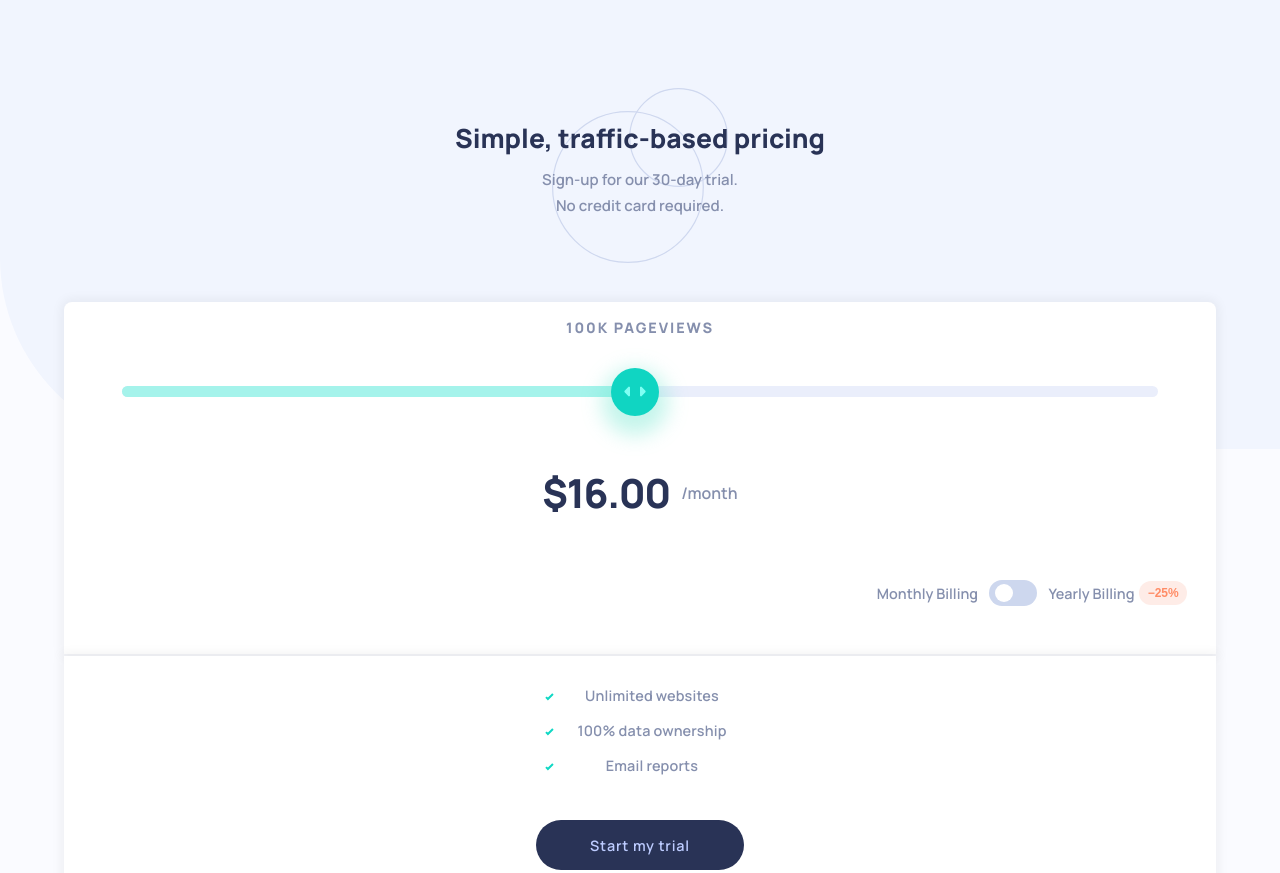
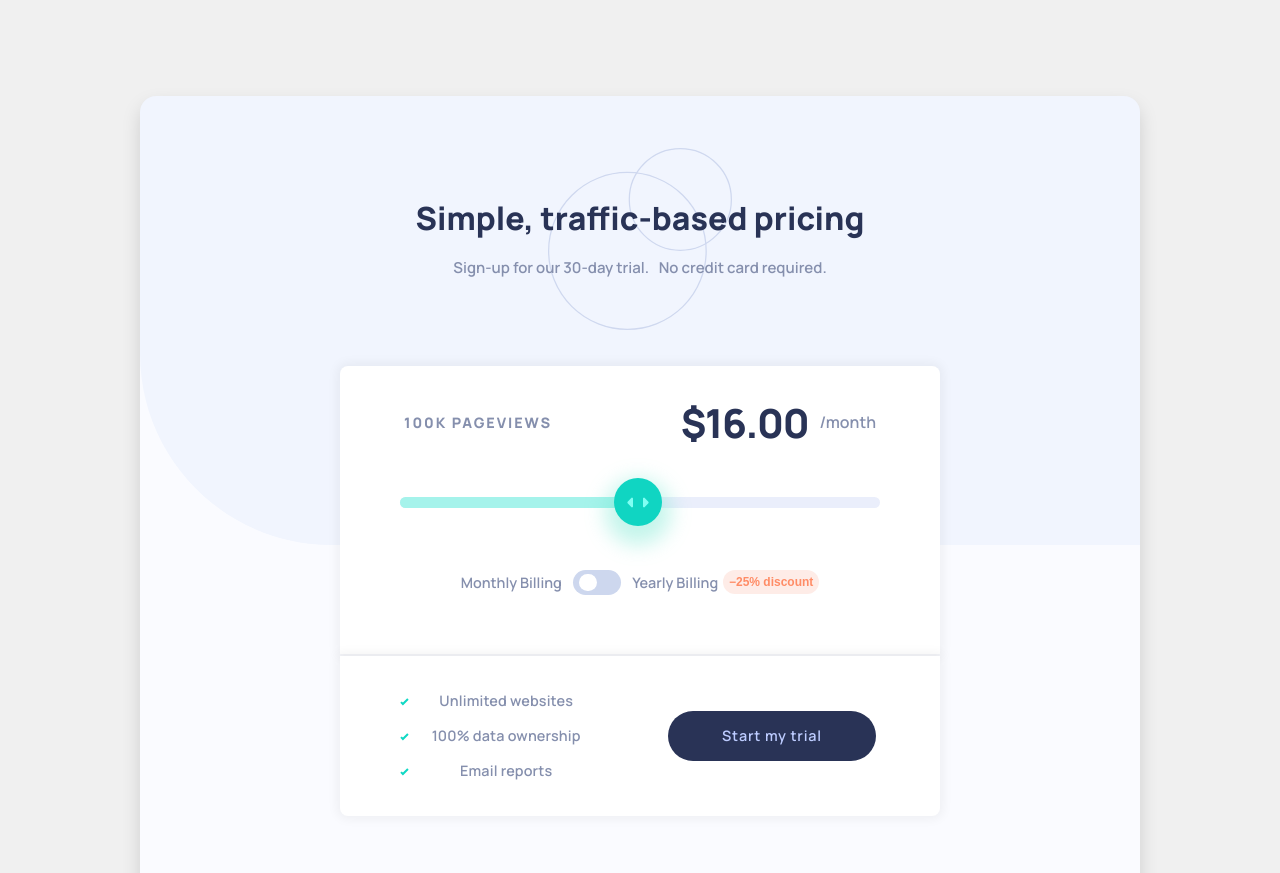
Before and after one commit to zuzzleberry/interactive-pricing-component, a plain HTML site: page index.html in a window 1280 px wide. Shown: the top 873 px of the page. Drawn offline with Linux system fonts and the light colour scheme.

Commit message:
"created desktop stylings"

```diff
--- a/index.html
+++ b/index.html
@@ -17,16 +17,22 @@
 
 
 <body>
-  <div id="main-block">
-    <div id="top">
+  <div id="main-container">
+    <div id="main-block">
       <div id="head">
         <div id="circles-container">
           <img id="circles" src="images/pattern-circles.svg">
         </div>
 
-        <h2>Simple, traffic-based pricing</h2>
-        <h3>Sign-up for our 30-day trial.</h3>
-        <h3>No credit card required. </h3>
+        <div id="headings">
+          <h2>Simple, traffic-based pricing</h2>
+          <div id="subheadings">
+            <h3>Sign-up for our 30-day trial.</h3>
+            <h3>No credit card required. </h3>
+          </div>
+        </div>
+
+
       </div>
 
 
@@ -54,6 +60,7 @@
           Yearly Billing
 
           <button id="discount-btn-body">−25%</button>
+          <button id="discount-btn-body--large">−25% discount</button>
         </div>
       </div>
 
@@ -74,6 +81,9 @@
 
     </div>
   </div>
+  </div>
+
+
 
 
 
--- a/style.css
+++ b/style.css
@@ -6,16 +6,22 @@ body {
   margin-top: 0;
   font-family: "Manrope", sans-serif;
   text-align: center;
+  background-color: #f0f0f0;
+}
+
+#main-container {
   background-color: hsl(230, 100%, 99%);
   background-image: url("images/bg-pattern.svg");
   background-origin: content-box;
   background-repeat: no-repeat;
+  min-height: 60rem;
+  box-shadow: 0px 9px 20px -2px rgba(0, 0, 0, 0.17);
 }
 
 #main-block {
   display: flex;
   flex-direction: column;
-  min-height: 60rem;
+  min-height: 55rem;
   max-width: 90vw;
   align-content: space-between;
   color: hsl(225, 20%, 60%);
@@ -23,13 +29,25 @@ body {
 }
 
 #head {
+  display: block;
   max-width: 90vw;
   font-weight: 800;
   font-size: 1.1rem;
-  padding-top: 5.5rem;
+
+  margin-top: 1rem;
   color: hsl(227, 35%, 25%);
   margin: auto;
   text-align: center;
+}
+
+#headings {
+  z-index: 1;
+  position: relative;
+}
+
+#subheadings {
+  display: flex;
+  flex-direction: column;
 }
 
 #head h2 {
@@ -48,7 +66,7 @@ body {
   flex-direction: column;
   align-items: center;
   margin: auto;
-  margin-bottom: 2rem;
+  margin-bottom: 3rem;
 }
 #circles {
   stroke: hsl(230, 100%, 99%);
@@ -57,9 +75,8 @@ body {
   position: absolute;
   margin-left: auto;
   margin-right: auto;
-
-  width: 11rem;
-  z-index: -1;
+  width: 11.5rem;
+  z-index: 1;
 }
 
 #main {
@@ -69,7 +86,7 @@ body {
   align-items: center;
   margin-left: auto;
   margin-right: auto;
-  margin-top: 5.4rem;
+  margin-top: 2rem;
   padding-top: 1rem;
   padding-bottom: 2rem;
   background-color: hsl(0, 0%, 100%);
@@ -79,18 +96,16 @@ body {
   box-shadow: 0px 0px 11px 3px rgba(0, 0, 0, 0.05);
 }
 
-#main h4 {
+#pageviews {
+  margin-top: 1rem;
   margin-bottom: 1.8rem;
-}
-
-#pageviews {
   font-weight: 800;
   font-size: 0.9rem;
   letter-spacing: 0.12rem;
 }
 
 #slider-container {
-  width: 90%;
+  width: 80%;
   display: flex;
   align-content: center;
   position: relative;
@@ -151,9 +166,9 @@ body {
   display: flex;
   margin: auto;
   margin-top: 2.5rem;
-  margin-right: 1rem;
   margin-bottom: 1rem;
   align-items: center;
+  justify-content: center;
   font-size: 0.9rem;
   font-weight: 500;
 }
@@ -179,11 +194,10 @@ body {
 }
 
 #discount-btn-body {
+  display: block;
   margin-left: 0.3rem;
-  margin-right: 0.8rem;
   background-color: hsl(14, 92%, 95%);
   color: hsl(15, 100%, 70%);
-
   font-weight: 700;
   font-size: 0.75rem;
   border-style: none;
@@ -191,6 +205,9 @@ body {
   width: 3rem;
   border-radius: 1rem;
   outline: none;
+}
+#discount-btn-body--large {
+  display: none;
 }
 
 #bottom {
@@ -232,6 +249,7 @@ li {
   letter-spacing: 0.05rem;
   font-family: "Manrope", sans-serif;
   margin-bottom: 2.6rem;
+  margin-top: 0;
   outline: none;
   transition: color 200ms;
 }
@@ -242,11 +260,115 @@ li {
 .attribution {
   font-size: 11px;
   text-align: center;
+
+  margin-top: 3rem;
+  margin-bottom: 1rem;
 }
 
 .attribution a {
   color: hsl(228, 45%, 44%);
 }
 
-@media (min-width: 375px) {
+@media (min-width: 768px) {
+  #main-container {
+    margin: auto;
+    margin-top: 6rem;
+    max-width: 1000px;
+    border-radius: 1rem;
+    min-height: 50rem;
+  }
+
+  #head {
+    max-width: 600px;
+  }
+
+  #head h2 {
+    font-size: 2rem;
+  }
+
+  #subheadings {
+    flex-direction: row;
+    justify-content: center;
+  }
+
+  #main-block {
+    display: flex;
+    flex-direction: column;
+    min-height: 45rem;
+    max-width: 90vw;
+
+  }
+
+
+  #main {
+    height: 15rem;
+    max-width: 600px;
+    display: grid;
+    grid-template-columns: 1fr 1fr 1fr;
+    grid-template-rows: 1fr 1fr 1fr;
+    grid-template-areas:
+      "a a b"
+      "c c c"
+      "d d d";
+
+  }
+
+  #pageviews {
+    grid-area: a;
+    margin: 0;
+    margin-left: 4rem;
+    margin-right: auto;
+  }
+
+
+  #price {
+    grid-area: b;
+    margin: auto;
+    align-self:;
+    margin-right: 4rem;
+  }
+
+
+
+  #slider-container {
+    grid-area: c;
+    margin: auto;
+  }
+
+  #bottom {
+    height: 10rem;
+    max-width: 600px;
+    flex-direction: row;
+    align-items: center;
+  }
+
+  #billing {
+    grid-area: d;
+    margin: auto;
+    width: 80%;
+    /* justify-content: space-evenly; */
+  }
+
+  #discount-btn-body {
+    display: none;
+  }
+  #discount-btn-body--large {
+    display: block;
+    margin-left: 0.3rem;
+
+    background-color: hsl(14, 92%, 95%);
+    color: hsl(15, 100%, 70%);
+    font-weight: 700;
+    font-size: 0.75rem;
+    border-style: none;
+    height: 1.5rem;
+    width: auto;
+    border-radius: 1rem;
+    outline: none;
+  }
+
+  #start-btn {
+    margin-bottom: 0;
+    margin-right: 4rem;
+  }
 }
```
